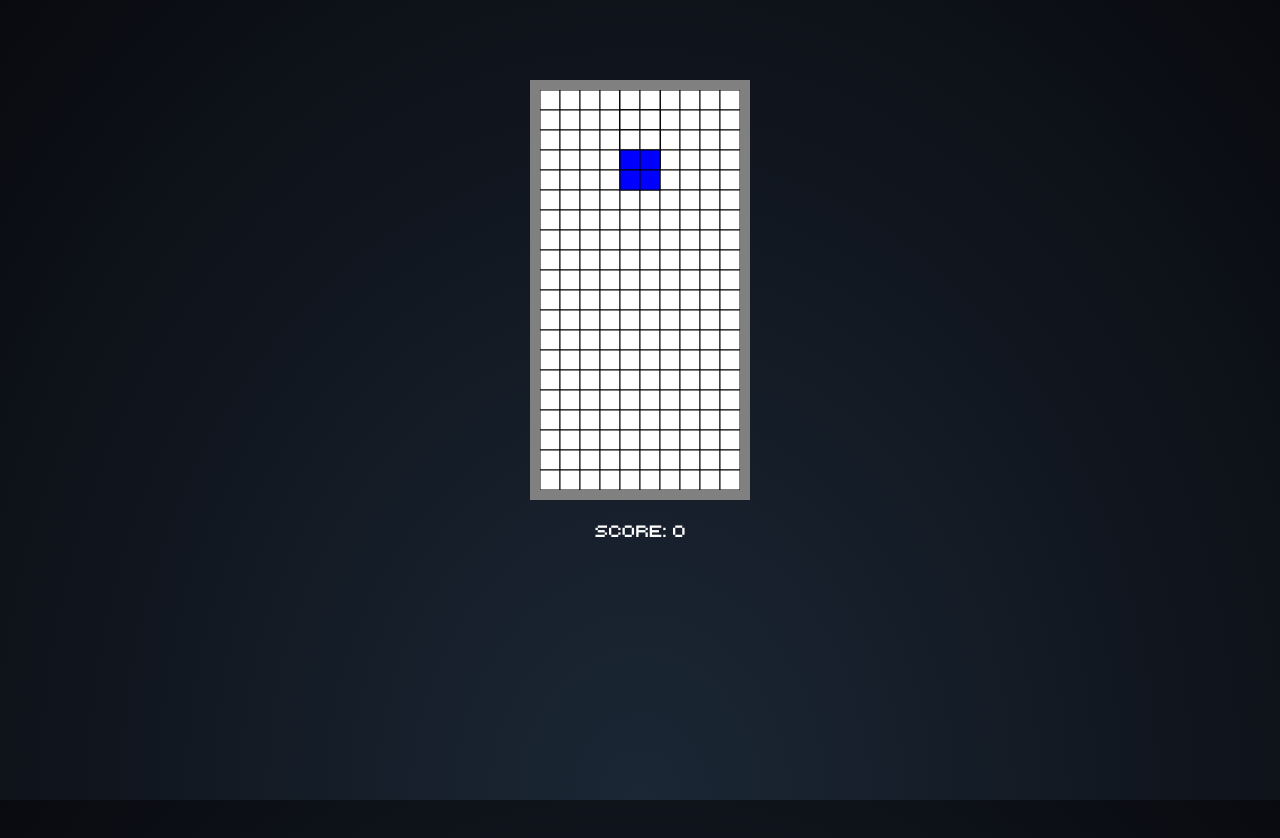
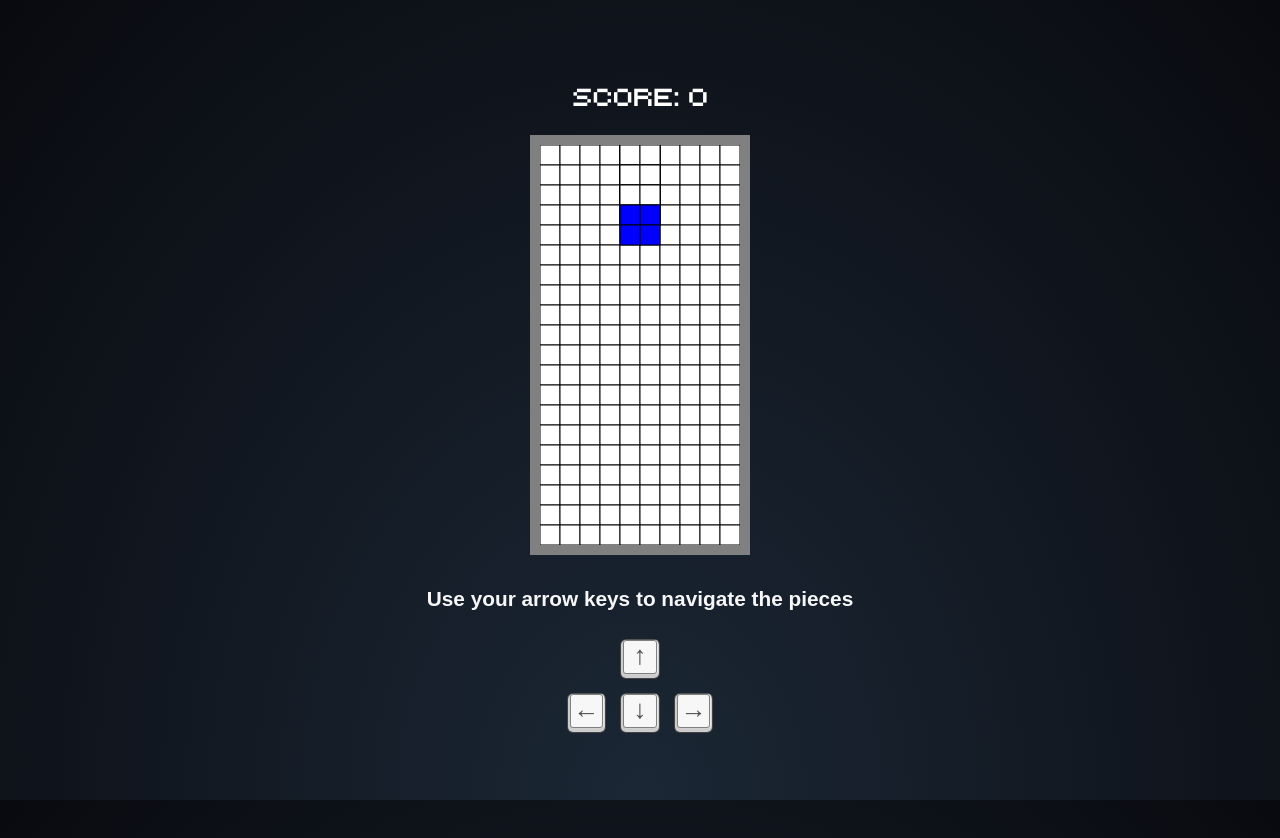
Before and after one commit to r4nd3l/Game_Tetris, a plain HTML site: page index.html in a window 1280 px wide. Drawn offline with Linux system fonts and the light colour scheme.

Commit message:
Button style update

```diff
--- a/css/style.css
+++ b/css/style.css
@@ -41,10 +41,71 @@ body{
 canvas{
   border: 10px solid grey;
 }
-body div{
+.score{
+  font-size: 1.5em;
   color: white;
   margin: 1em auto;
   font-family: 'retro_computer_personal_use';
+}
+
+section{
+  display: flex;
+  justify-content: center;
+  align-items: center;
+}
+
+.table{
+  width: 500px;
+  height: 250px;
+  border-radius: 5px;
+  text-align: center;
+}
+
+h4{
+  font-family: Arial;
+  font-size: 1.3em;
+  color: var(--sg-);
+}
+
+#first{
+  margin: 0 auto 16px;
+}
+
+.table p{
+  border-radius: 5px;
+  padding: 4px;
+  width: fit-content;
+  margin: 0 6px 16px;
+}
+
+.table p:hover {
+  color: #ffa502;
+  box-shadow: 0 0 15px #d35400;
+  text-shadow: 0 0 15px #d35400;
+}
+
+.table span{
+  display: inline-flex;
+  justify-content: center;
+  align-items: center;
+}
+
+kbd{
+  cursor: pointer;
+  background: var(--sg-);
+  color: var(--gr-);
+  border:1px solid grey;
+  font-size:2em;
+  box-shadow:1px 0 1px 0 #eee, 0 2px 0 2px #ccc, 0 2px 0 3px #444;
+  -webkit-border-radius:3px;
+  -moz-border-radius:3px;
+  border-radius:3px;
+  /* margin: 2px 6px; */
+  padding:1px 8px;
+}
+kbd:hover{
+  color: #ffa502;
+  border:1px solid var(--lg-);
 }
 
 
@@ -52,5 +113,4 @@ body div{
 
 
 
-
 /* END */
--- a/index.html
+++ b/index.html
@@ -16,10 +16,22 @@
 </head>
 <body>
 
-  <canvas id="tetris" width="200" height="400"></canvas>
-  <div>
+  <div class="score">
     Score: <span id="score">0</span>
   </div>
+  <canvas id="tetris" width="200" height="400"></canvas>
+
+  <section>
+    <div class="table">
+      <h4>Use your arrow keys to navigate the pieces</h4>
+      <p id="first"><kbd>&uarr;</kbd></p>
+        <span>
+          <p><kbd>&larr;</kbd></p>
+          <p><kbd>&darr;</kbd></p>
+          <p><kbd>&rarr;</kbd></p>
+        </span>
+    </div>
+  </section>
 
   <script src="js/tetrominoes.js" charset="utf-8"></script>
   <script src="js/main.js" charset="utf-8"></script>
--- a/js/main.js
+++ b/js/main.js
@@ -230,14 +230,46 @@ function CONTROL(event){
   if(event.keyCode == 37){
     p.moveLeft();
     dropStart = Date.now();
+    document.getElementsByTagName("kbd")[1].style.cssText = "border:1px solid var(--lg-); color: #ffa502;"
+    document.querySelectorAll(".table p")[1].style.cssText = "box-shadow: 0 0 15px #d35400; text-shadow: 0 0 15px #d35400;"
   }else if(event.keyCode == 38){
     p.rotate();
     dropStart = Date.now();
+    document.getElementsByTagName("kbd")[0].style.cssText = "border:1px solid var(--lg-); color: #ffa502;"
+    document.querySelectorAll(".table p")[0].style.cssText = "box-shadow: 0 0 15px #d35400; text-shadow: 0 0 15px #d35400;"
   }else if(event.keyCode == 39){
     p.moveRight();
     dropStart = Date.now();
+    document.getElementsByTagName("kbd")[3].style.cssText = "border:1px solid var(--lg-); color: #ffa502;"
+    document.querySelectorAll(".table p")[3].style.cssText = "box-shadow: 0 0 15px #d35400; text-shadow: 0 0 15px #d35400;"
   }else if(event.keyCode == 40){
     p.moveDown();
+    document.getElementsByTagName("kbd")[2].style.cssText = "border:1px solid var(--lg-); color: #ffa502;"
+    document.querySelectorAll(".table p")[2].style.cssText = "box-shadow: 0 0 15px #d35400; text-shadow: 0 0 15px #d35400;"
+  }
+}
+
+document.addEventListener("keyup", button_up);
+
+function button_up(event){
+  let key = event.keyCode;
+
+  if(key == 38){
+    console.log("up_back");
+    document.getElementsByTagName("kbd")[0].style.cssText = "border:1px solid grey; color: var(--gr-);"
+    document.querySelectorAll(".table p")[0].style.cssText = "box-shadow: none; text-shadow: none;"
+  }else if(key == 37){
+    console.log("left_back");
+    document.getElementsByTagName("kbd")[1].style.cssText = "border:1px solid grey; color: var(--gr-);"
+    document.querySelectorAll(".table p")[1].style.cssText = "box-shadow: none; text-shadow: none;"
+  }else if(key == 40){
+    console.log("down_back");
+    document.getElementsByTagName("kbd")[2].style.cssText = "border:1px solid grey; color: var(--gr-);"
+    document.querySelectorAll(".table p")[2].style.cssText = "box-shadow: none; text-shadow: none;"
+  }else if(key == 39){
+    console.log("right_back");
+    document.getElementsByTagName("kbd")[3].style.cssText = "border:1px solid grey; color: var(--gr-);"
+    document.querySelectorAll(".table p")[3].style.cssText = "box-shadow: none; text-shadow: none;"
   }
 }
 
```
